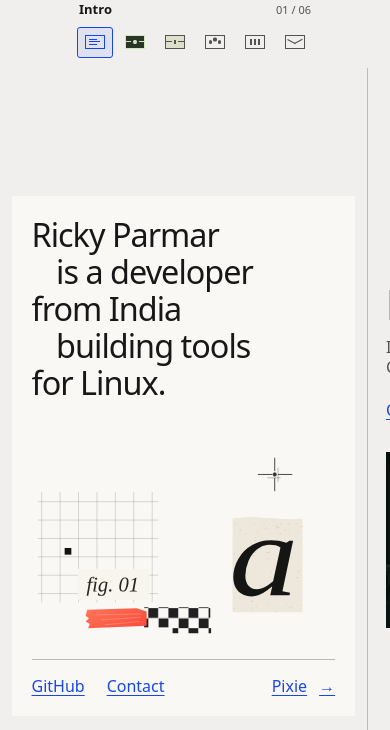
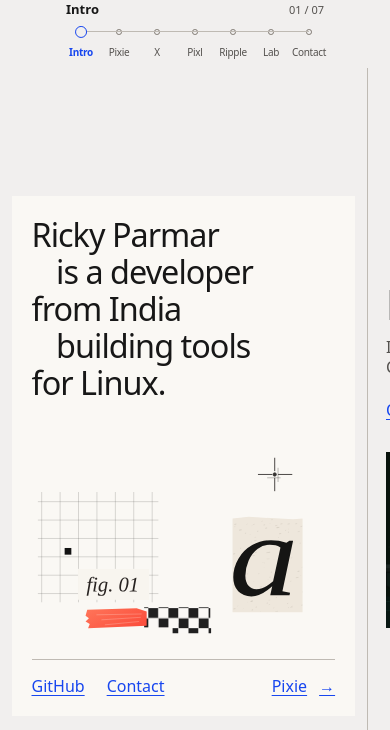
Before and after one commit to 0xQuerencia/portfolio, a React (Vite) app: page / in a window 390 px wide. Shown: the top 730 px of the page. Built offline with nearby package versions, Linux system fonts and the light colour scheme.

Commit message:
Showcase X, sharpen Pixie, and clarify the project map

```diff
--- a/src/App.tsx
+++ b/src/App.tsx
@@ -117,6 +117,24 @@ const chapters = [
     </>,
   },
   {
+    id: "x",
+    label: "X",
+    content: (
+      <div className="project-spread">
+        <div className="project-copy">
+          <h2 id="title-x">X</h2>
+          <p className="chapter-description">Local dictation and voice actions for Linux, built on Hex.</p>
+          <div className="links"><a href="https://github.com/0xQuerencia/x">View X on GitHub</a></div>
+        </div>
+        <figure className="x-specimen">
+          <figcaption>Example voice action</figcaption>
+          <p>“X, open Firefox.”</p>
+          <span>↳ Opens the app</span>
+        </figure>
+      </div>
+    ),
+  },
+  {
     id: "pixl",
     label: "Pixl",
     content: <>
--- a/src/IndexRail.tsx
+++ b/src/IndexRail.tsx
@@ -193,7 +193,8 @@ export default function IndexRail({ chapters }: { chapters: Chapter[] }) {
               goTo(index);
             }}
             onKeyDown={(event) => navigate(event, index, true)}>
-            <span className="map-landmark" aria-hidden="true"><i /><i /><i /></span>
+            <span className="map-landmark" aria-hidden="true" />
+            <span className="map-caption" aria-hidden="true">{id === "experiments" ? "Lab" : id === "contact" ? "Contact" : label}</span>
           </a>
         ))}
       </nav>
--- a/src/styles.css
+++ b/src/styles.css
@@ -53,7 +53,7 @@ a {
 
 .ruler {
   --progress: 0;
-  --stop-width: clamp(2.5rem, 8.5vw, 3.375rem);
+  --stop-width: clamp(2.375rem, 9vw, 3.6rem);
   position: relative;
   z-index: 1;
   align-self: end;
@@ -84,51 +84,58 @@ a {
   font-weight: 500;
 }
 
+.ruler::before {
+  position: absolute;
+  inset: auto calc(var(--stop-width) / 2) 2.01rem;
+  block-size: 1px;
+  background: var(--rule);
+  content: "";
+  pointer-events: none;
+}
+
 .map-viewfinder {
   position: absolute;
-  inset: auto auto .39rem calc(.12rem + var(--progress) * (100% - var(--stop-width)));
-  inline-size: calc(var(--stop-width) - .24rem);
-  block-size: 1.95rem;
+  inset: auto auto 2.01rem calc(var(--stop-width) / 2 + var(--progress) * (100% - var(--stop-width)));
+  inline-size: .62rem;
+  block-size: .62rem;
+  transform: translate(-50%, 50%);
   outline: 1px solid var(--accent);
-  outline-offset: -1px;
-  background: color-mix(in srgb, var(--accent) 8%, transparent);
+  background: var(--paper);
+  border-radius: 50%;
+  z-index: 2;
   pointer-events: none;
-  border-radius: 3px;
 }
 
 .ruler-stop {
   display: grid;
-  place-items: center;
+  grid-template-rows: 1.48rem 1rem;
+  justify-items: center;
+  align-items: center;
   min-block-size: 2.75rem;
   cursor: grab;
   -webkit-user-drag: none;
   color: var(--muted);
+  text-decoration: none;
 }
 
 .map-landmark {
-  inline-size: 1.25rem;
-  block-size: .9rem;
-  border: 1px solid currentColor;
-  display: flex;
-  justify-content: center;
-  align-items: center;
-  gap: .12rem;
+  inline-size: .36rem;
+  block-size: .36rem;
+  border: 1px solid var(--control);
+  background: var(--paper);
+  border-radius: 50%;
   pointer-events: none;
 }
 
-.map-landmark i { inline-size: .48rem; block-size: 1px; background: currentColor; }
-.ruler-stop[data-map-key="intro"] .map-landmark { flex-direction: column; align-items: flex-start; padding-inline-start: .18rem; }
-.ruler-stop[data-map-key="intro"] i:nth-child(2) { inline-size: .67rem; }
-.ruler-stop[data-map-key="pixie"] .map-landmark { background: #293526; color: #d0e7bb; }
-.ruler-stop[data-map-key="pixie"] i:nth-child(2) { inline-size: .3rem; block-size: .3rem; border-radius: 50%; }
-.ruler-stop[data-map-key="pixl"] .map-landmark { background: #dce0c8; }
-.ruler-stop[data-map-key="pixl"] i:nth-child(2) { inline-size: .25rem; block-size: .25rem; }
-.ruler-stop[data-map-key="ripple"] i { inline-size: .19rem; block-size: .19rem; border-radius: 50%; }
-.ruler-stop[data-map-key="ripple"] i:nth-child(2) { translate: 0 -.15rem; }
-.ruler-stop[data-map-key="experiments"] i { inline-size: .12rem; block-size: .4rem; }
-.ruler-stop[data-map-key="contact"] i { inline-size: .54rem; rotate: 28deg; }
-.ruler-stop[data-map-key="contact"] i:nth-child(2) { rotate: -28deg; margin-inline-start: -.24rem; }
-.ruler-stop[data-map-key="contact"] i:last-child { display: none; }
+.map-caption {
+  font-size: clamp(.625rem, 2.15vw, .72rem);
+  letter-spacing: -.03em;
+  font-weight: 500;
+  line-height: 1;
+  pointer-events: none;
+}
+
+.ruler-stop[aria-current] .map-caption { font-weight: 670; }
 
 .ruler-stop:focus-visible { outline-offset: -3px; }
 .ruler-stop:is([aria-current], :hover, :focus-visible) { color: var(--accent); }
@@ -271,11 +278,12 @@ a {
 }
 
 .chapter:not(.chapter-intro) { border-inline-start: 1px solid var(--rule); }
+.chapter-x { flex-basis: min(67vw, 66rem); }
 .chapter-pixie { flex-basis: min(78vw, 75rem); }
 .chapter-pixl { flex-basis: min(74vw, 72rem); }
 .chapter-ripple { flex-basis: min(82vw, 77rem); }
 
-:is(.chapter-pixie, .chapter-pixl, .chapter-ripple) .chapter-content {
+:is(.chapter-pixie, .chapter-x, .chapter-pixl, .chapter-ripple) .chapter-content {
   padding-inline: clamp(1.15rem, 4vw, 5rem);
 }
 
@@ -301,6 +309,25 @@ a {
   letter-spacing: -0.055em;
 }
 .project-copy .chapter-description { font-size: clamp(1rem, 1.6vw, 1.55rem); }
+
+.x-specimen {
+  display: grid;
+  margin: 0;
+  padding: clamp(1rem, 4vw, 3.75rem);
+  min-block-size: clamp(10rem, 25vw, 20rem);
+  align-content: center;
+  gap: .8rem;
+  background: #faf8f4;
+  border-block: 1px solid var(--rule);
+}
+
+.x-specimen figcaption, .x-specimen > span { color: var(--muted); font-size: .875rem; }
+.x-specimen p {
+  font-weight: 500;
+  font-size: clamp(1.7rem, 3.5vw, 3.5rem);
+  line-height: 1.12;
+  letter-spacing: -.045em;
+}
 
 .project-preview {
   position: relative;
@@ -445,7 +472,7 @@ a {
   .intro-frame { padding: clamp(1rem, 5vw, 2rem); padding-block-end: 0.5rem; }
   #title-intro { font-size: clamp(1.35rem, min(8.3vw, 5dvh), 2.6rem); }
   .readme-print { justify-self: start; max-inline-size: 17rem; inline-size: 90%; }
-  .chapter-pixie, .chapter-pixl, .chapter-ripple { flex-basis: 90vw; }
+  .chapter-pixie, .chapter-x, .chapter-pixl, .chapter-ripple { flex-basis: 90vw; }
   .project-spread { grid-template-columns: 1fr; }
   #root:has(.ruler[data-scrubbing]) .chapter-content { transform: translateY(-.25rem) scale(.95); }
 
```
Also changed, not shown: public/previews/pixie.webp, 1 other file (tests, documents, lock files or other folders).
